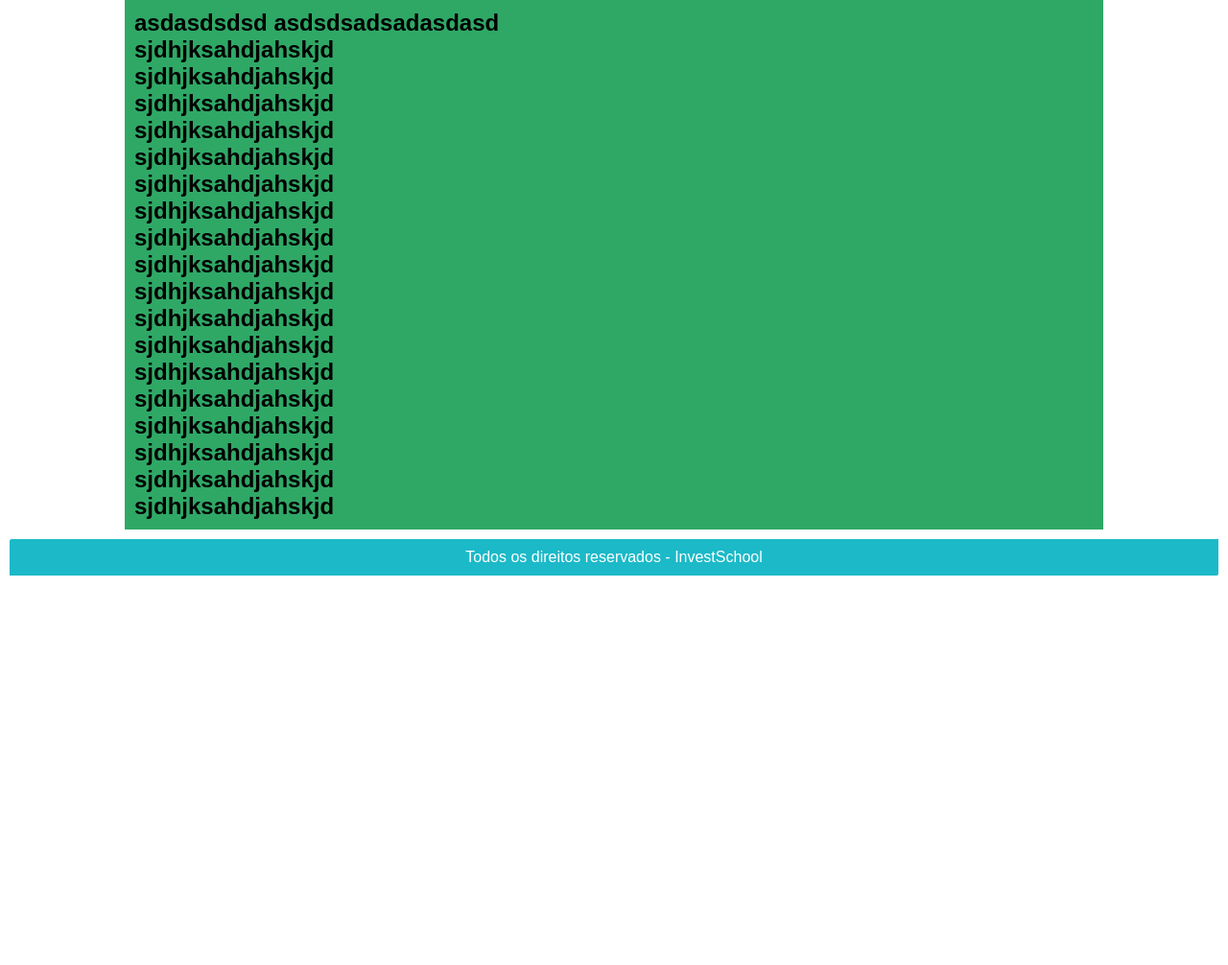
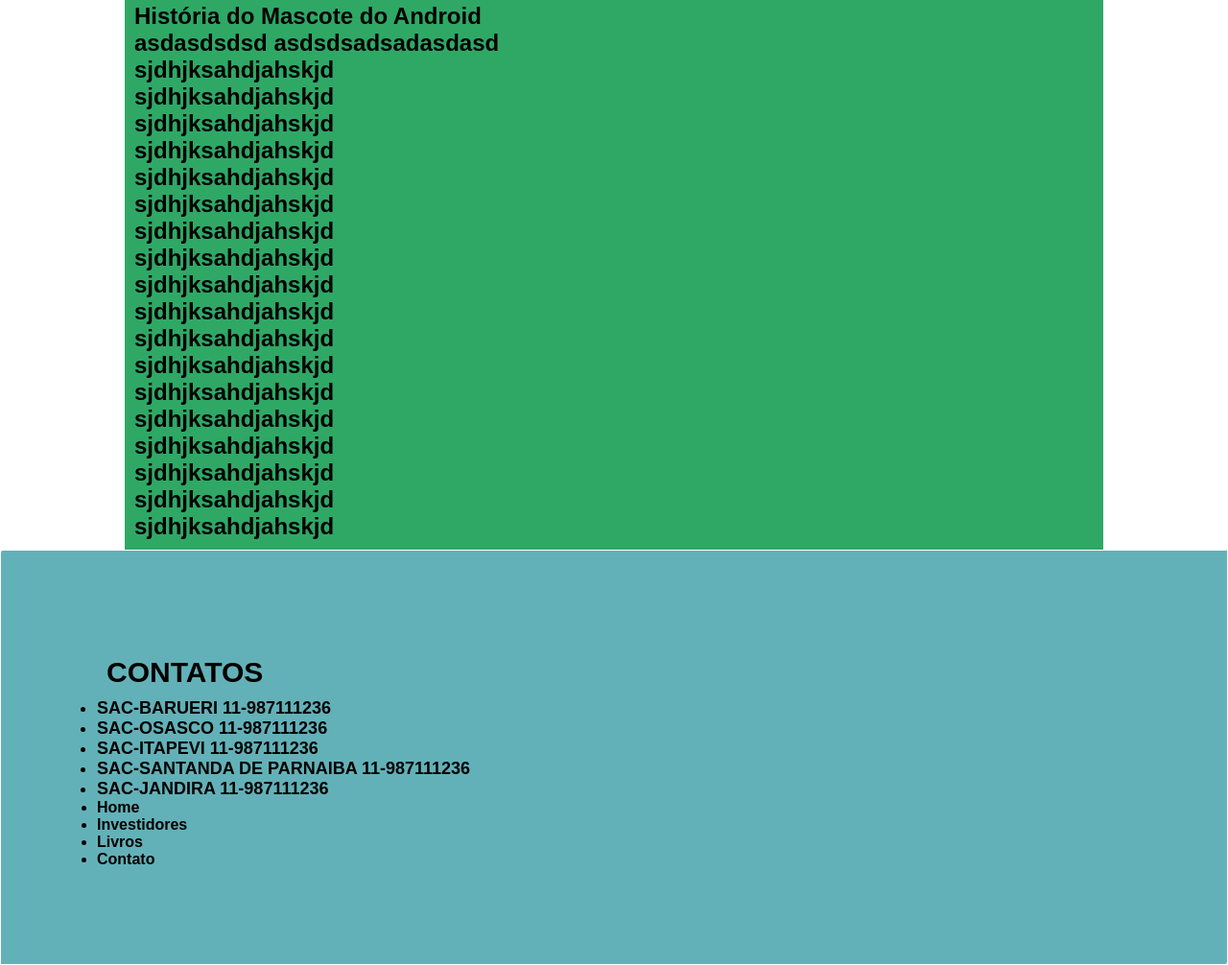
Before and after one commit to ozeias7/projeto-Investschool, a plain HTML site: page index.html in a window 1280 px wide. Shown: the part 270-1276 px from the top of the page at 96% size. Before the commit the page ends 880 px from the top, so only its background shows below. Drawn offline with Linux system fonts and the light colour scheme.

Commit message:
hjhjhj
hjhhjhj

```diff
--- a/css/style-global.css
+++ b/css/style-global.css
@@ -35,11 +35,8 @@ body {
     font-family: var(--fonte-padrao);
 }
 
-header > img {
-    /* background-image: -moz-element('imagens/logo6'); */
-    /* background-repeat: no-repeat;
-    background-position-x: 690px;
-     */
+  img.logo  {
+    background-position: center;
 }
 
 
@@ -49,7 +46,8 @@ header > img {
     overflow: hidden;
     background-color: var(--cor9);
     padding: 10px;
-    padding-bottom: 10px;
+    padding-bottom: 1px;
+    margin: 1px;
     border-radius: 1px 0px;
   }
 
@@ -81,17 +79,16 @@ header > img {
     margin: 0;
   }
 
-
-  .navbar a:hover, .dropdown:hover .dropbtn {
+  .navbar a:hover {
     color: var(--cor8);
     padding: 10px;
     border-radius: 0px;
     text-decoration: none;
     font-weight: bold;
-    transition-duration: 0.2s;
+    transition-duration: 0.5s;
 }
 
-  .navbar a:hover, .dropdown:hover .dropbtn {
+  .navbar a:hover ,.dropdown:hover{
     background-color:var(--cor6);
   }
 
@@ -135,16 +132,32 @@ main {
     padding: 10px;
     background-color: var(--cor3);
     background-position: top;
-
 }
 
 
+
 footer {
-    background-color:var(--cor7);
-    color: var(--cor6);
-    padding: 10px;
-    margin: 10px;
+    background-color:var(--cor9);
+    color: var(--cor8);
+    padding:100px;
+    margin: 1px;
     border-radius: 2px 0px;
-    text-align: center;
-    background-position: top;
+    text-align: left;
+    font-size: 15px;
+    font-weight: bold;
+
 }
+.section-contato {
+  font-size: 30px;
+  position: relative;
+  margin: 10px;
+}
+
+.menu-contato {
+  font-size: larger;
+}
+
+.menu-navegacao {
+  font-size: medium;
+  position: right;
+}
--- a/index.html
+++ b/index.html
@@ -12,8 +12,9 @@
 <body>
 
    <header>
-       <img src="imagens/logo6.png" class="logo" alt="Site">
-   </header>
+        <img class="logo" src="imagens/logo6.png">
+    </header>
+
 
    <div class="navbar">
     <a href="index.html">Home</a>
@@ -35,7 +36,9 @@
     <main>
         <article>
 
-
+            <h1>
+                História do Mascote do Android
+            </h1>
         <h1>
             asdasdsdsd
             asdsdsadsadasdasd
@@ -112,6 +115,30 @@
     </article>
   </main>
 
-    <footer>Todos os direitos reservados - InvestSchool</footer>
+    <footer>
+
+        <div class="section-contato">
+            CONTATOS
+         </div>
+
+            <ul class="menu-contato">
+                    <li>SAC-BARUERI 11-987111236</li>
+                    <li>SAC-OSASCO  11-987111236</li>
+                    <li>SAC-ITAPEVI 11-987111236</li>
+                    <li>SAC-SANTANDA DE PARNAIBA 11-987111236</li>
+                    <li>SAC-JANDIRA 11-987111236</li>
+            </ul>
+
+            <ul class="menu-navegacao">
+                <li>Home</li>
+                <li>Investidores</li>
+                <li>Livros</li>
+                <li>Contato</li>
+
+           </ul>
+
+    </footer>
+
+
 </body>
 </html>
```
